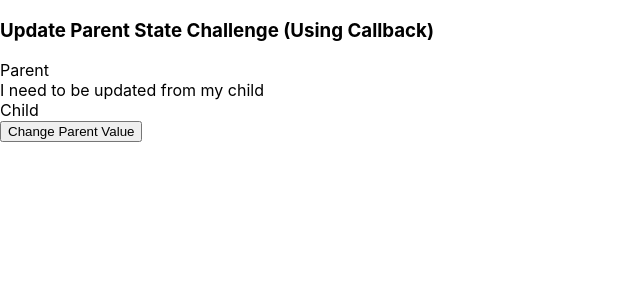
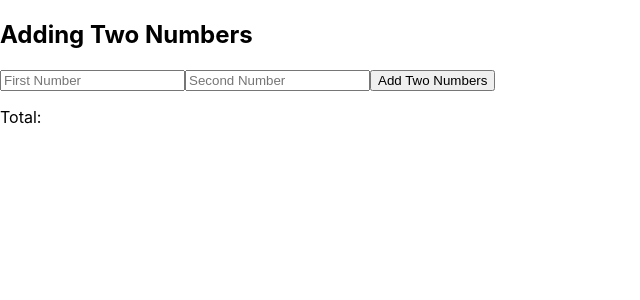
Before and after one commit to VirtualDharm/practice, a React (Create React App) app: page / in a window 1280 px wide. Shown: the top 300 px of the page, without its empty margins (0-640 px from the left). Built offline with nearby package versions, Linux system fonts and the light colour scheme.

Commit message:
Adding Two Numbers

```diff
--- /dev/null
+++ b/src/App.js
@@ -0,0 +1,31 @@
+import React from 'react'
+
+function App() {
+  const [number1, setNumber1] = React.useState();
+  const [number2, setNumber2] = React.useState();
+  const [total, setTotal] = React.useState(0);
+  function calculateTotal() {
+    setTotal(number1 + number2);
+  }
+  return (
+    <div>
+      <h2>Adding Two Numbers</h2>
+      <input
+        placeholder="First Number"
+        type="number"
+        value={number1}
+        onChange={(e) => setNumber1(+e.target.value)}
+      />
+      <input
+        placeholder="Second Number"
+        type="number"
+        value={number2}
+        onChange={(e) => setNumber2(+e.target.value)}
+      />
+
+      <button onClick={calculateTotal}>Add Two Numbers</button>
+      <p>Total: {total || ""}</p>
+    </div>
+  );
+}
+export default App;
--- a/src/Parent.js
+++ /dev/null
@@ -1,31 +0,0 @@
-import React from 'react'
-function Child({ setValue }) {
-  return (
-    <>
-      <div>Child</div>
-      <button onClick={() => setValue("Parent has been updated!")}>
-        Change Parent Value
-      </button>
-    </>
-  );
-}
-
-function Parent() {
-  const [value, setValue] = React.useState(
-    "I need to be updated from my child"
-  );
-
-  return (
-    <>
-      <h3>Update Parent State Challenge (Using Callback)</h3>
-      <div className="wrapper">
-        <div>Parent</div>
-        <div className="box-wrapper">{value}</div>
-      </div>
-      <div className="wrapper">
-        <Child setValue={setValue} />
-      </div>
-    </>
-  );
-}
-export default Parent;
--- a/src/index.js
+++ b/src/index.js
@@ -1,17 +1,11 @@
 import React from 'react';
 import ReactDOM from 'react-dom/client';
 import './index.css';
-import Parent from './Parent';
-import reportWebVitals from './reportWebVitals';
+import App from './App';
 
 const root = ReactDOM.createRoot(document.getElementById('root'));
 root.render(
   <React.StrictMode>
-    <Parent />
+    <App />
   </React.StrictMode>
 );
-
-// If you want to start measuring performance in your app, pass a function
-// to log results (for example: reportWebVitals(console.log))
-// or send to an analytics endpoint. Learn more: https://bit.ly/CRA-vitals
-reportWebVitals();
--- a/src/reportWebVitals.js
+++ /dev/null
@@ -1,13 +0,0 @@
-const reportWebVitals = onPerfEntry => {
-  if (onPerfEntry && onPerfEntry instanceof Function) {
-    import('web-vitals').then(({ getCLS, getFID, getFCP, getLCP, getTTFB }) => {
-      getCLS(onPerfEntry);
-      getFID(onPerfEntry);
-      getFCP(onPerfEntry);
-      getLCP(onPerfEntry);
-      getTTFB(onPerfEntry);
-    });
-  }
-};
-
-export default reportWebVitals;
```
Also changed, not shown: src/setupTests.js (deleted, +0 -5 lines), src/logo.svg (deleted), 1 other file (tests, documents, lock files or other folders).
